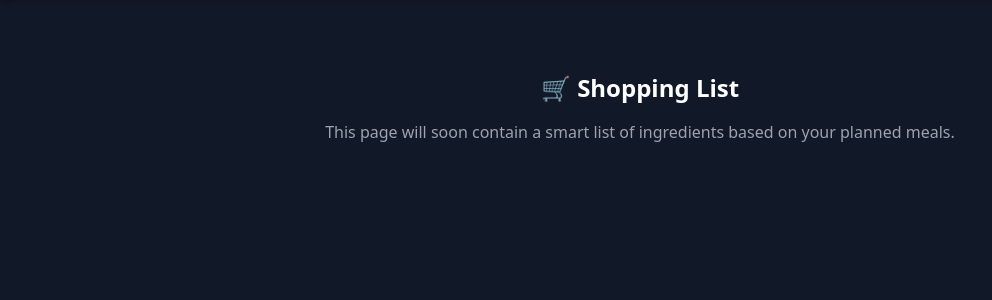
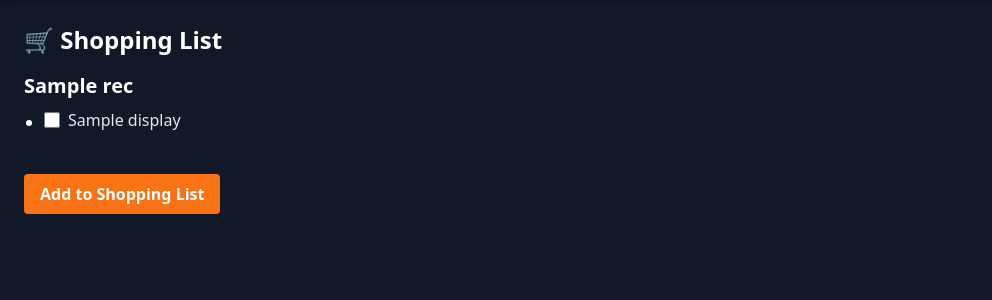
Before and after one commit to mrfenyx/MealieMealPlanner, a Flask app: template templates/shopping_list.html in a window 1280 px wide. Shown: the part 64-364 px from the top of the page, without its empty margins (0-992 px from the left). Run offline with Flask 3, Linux system fonts and the light colour scheme; the template is opened without the code that fills it: most values are stand-ins (such as "Sample title", 1, 10 or a date in 2020); some libraries are stand-ins or nearby versions.

Commit message:
updated shopping list - shows ingredients

```diff
--- a/app.py
+++ b/app.py
@@ -89,12 +89,44 @@ def view_done():
     done_items = [item for item in data.get("items", []) if item.get("id") in done_ids]
     return render_template("done.html", items=done_items, current_page="done")
 
-@app.route('/shopping-list')
+@app.route("/shopping-list")
 def shopping_list():
-    return render_template('shopping_list.html', current_page="shopping-list")
+    # 1. Pull the same 2-week window
+    today = datetime.now().date()
+    start = today - timedelta(days=7)
+    end = today + timedelta(days=7)
+    data = get_meal_plan(start.isoformat(), end.isoformat())
 
-from datetime import datetime, timedelta
-from flask import request
+    # 2. Exclude any "done" items
+    done_ids = set(get_all_done_ids())
+    upcoming = [
+        item for item in data.get("items", [])
+        if item.get("id") not in done_ids
+    ]
+
+    # 3. For each slug, fetch full recipe & grab its ingredient list
+    headers = {"Authorization": f"Bearer {config.MEALIE_API_TOKEN}"}
+    recipes = []
+    for item in upcoming:
+        slug = item["recipe"]["slug"]
+        resp = requests.get(f"{config.MEALIE_URL}/api/recipes/{slug}", headers=headers)
+        if not resp.ok:
+            continue
+        recipe = resp.json()
+        ingredients = [
+            {"id": ing.get("referenceId"), "display": ing.get("display")}
+            for ing in recipe.get("recipeIngredient", [])
+        ]
+        recipes.append({
+            "name": recipe.get("name"),
+            "ingredients": ingredients
+        })
+
+    return render_template(
+        "shopping_list.html",
+        recipes=recipes,
+        current_page="shopping_list"
+    )
 
 @app.route("/add/<slug>", methods=["POST"])
 def add_to_plan(slug):
--- a/templates/shopping_list.html
+++ b/templates/shopping_list.html
@@ -1,9 +1,40 @@
 {% extends "base.html" %}
-{% block title %}Shopping List{% endblock %}
+{% block title %}Shopping List – Meal Planner{% endblock %}
 
 {% block content %}
-    <div class="max-w-2xl mx-auto text-center mt-12">
-        <h2 class="text-2xl font-bold mb-4">🛒 Shopping List</h2>
-        <p class="text-gray-400">This page will soon contain a smart list of ingredients based on your planned meals.</p>
-    </div>
+  <h1 class="text-2xl font-bold mb-4">🛒 Shopping List</h1>
+
+  {% if recipes %}
+    <form id="shopping-form">
+      {% for rec in recipes %}
+        <section class="mb-6">
+          <h2 class="text-xl font-semibold mb-2">{{ rec.name }}</h2>
+          <ul class="list-disc pl-5 space-y-1">
+            {% for ing in rec.ingredients %}
+              <li>
+                <label class="inline-flex items-center">
+                  <input
+                    type="checkbox"
+                    name="ingredient"
+                    value="{{ ing.id }}"
+                    class="form-checkbox h-4 w-4 text-orange-500"
+                  >
+                  <span class="ml-2 text-gray-200">{{ ing.display }}</span>
+                </label>
+              </li>
+            {% endfor %}
+          </ul>
+        </section>
+      {% endfor %}
+
+      <button
+        type="button"
+        class="mt-4 bg-orange-500 hover:bg-orange-600 text-white font-semibold px-4 py-2 rounded"
+      >
+        Add to Shopping List
+      </button>
+    </form>
+  {% else %}
+    <p class="text-gray-400">No upcoming meals to pull ingredients from.</p>
+  {% endif %}
 {% endblock %}
```
